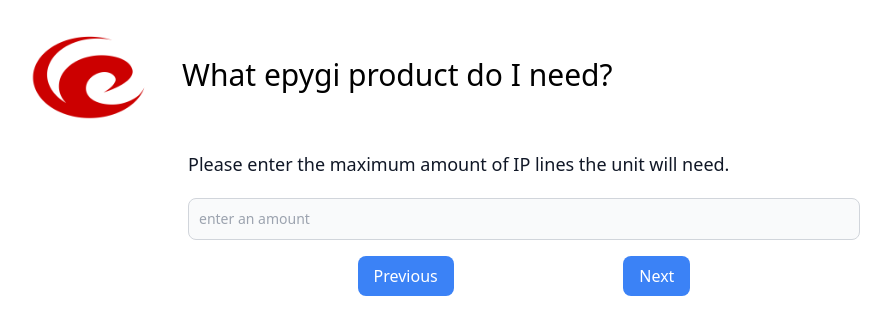
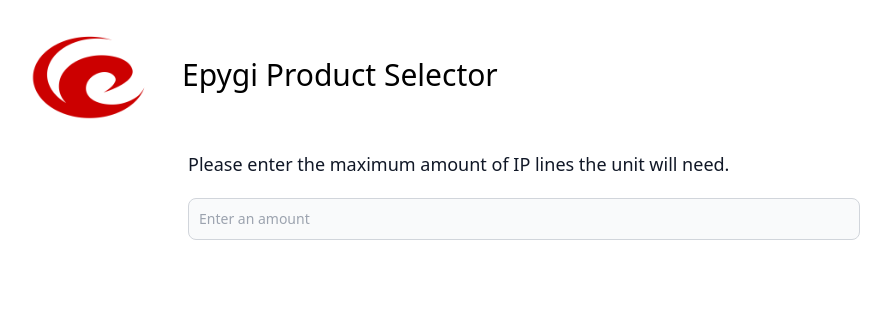
Before and after one commit to mariojcuello/epygi-recommender, a Next.js app: page / in a window 1280 px wide. Shown: the top 334 px of the page, without its empty margins (116-1007 px from the left). Built offline with nearby package versions, Linux system fonts and the light colour scheme.

Commit message:
created sub components for ui

```diff
--- a/src/components/questions/IPLines.js
+++ /dev/null
@@ -1,35 +0,0 @@
-import { useState, useEffect } from "react";
-
-const IPLines = (props) => {
-
-  const handleChange = (e) => {
-    const inputValue = e.target.value;
-    const numericValue = parseInt(inputValue);
-    if (!isNaN(numericValue)) {
-      props.setIpLines(numericValue.toString());
-    }
-  };
-
-  useEffect(() => {
-    console.log("IP Lines: " + props.ipLines);
-  }, [props.ipLines]);
-
-  return (
-    <div className="max-w-2xl mx-auto">
-      <label className="block text-lg text-gray-900 dark:text-white mb-5">
-        Please enter the maximum amount of IP lines the unit will need.
-      </label>
-      <input
-        type="text"
-        id="ipLines"
-        value={props.ipLines}
-        onChange={handleChange}
-        className="bg-gray-50 border border-gray-300 text-gray-900 text-sm rounded-lg focus:ring-blue-500 focus:border-blue-500 block w-full p-2.5 dark:bg-gray-700 dark:border-gray-600 dark:placeholder-gray-400 dark:text-white dark:focus:ring-blue-500 dark:focus:border-blue-500"
-        placeholder="enter an amount"
-        required
-      />
-    </div>
-  );
-};
-
-export default IPLines;
--- /dev/null
+++ b/src/components/questions/IpLineQuestion.js
@@ -0,0 +1,51 @@
+import { useState, useEffect } from "react";
+
+const IPLines = (props) => {
+  const [inputError, setInputError] = useState(false);
+
+  const handleChange = (e) => {
+    const inputValue = e.target.value;
+    const numericValue = parseInt(inputValue);
+    if (!isNaN(numericValue && inputValue !== "")) {
+      setInputError(false);
+      props.setIpLines(numericValue.toString());
+      props.setIsValidInput(true);
+    }
+      else {
+        setInputError(true);
+        props.setIpLines("");
+        props.setIsValidInput(false);
+      }
+    };
+
+
+  useEffect(() => {
+    console.log("IP Lines: " + props.ipLines);
+  }, [props.ipLines]);
+
+  return (
+   <div className="max-w-2xl mx-auto">
+      <label className="block text-lg text-gray-900 dark:text-white mb-5">
+        Please enter the maximum amount of IP lines the unit will need.
+      </label>
+      <input
+        type="text"
+        id="ipLines"
+        value={props.ipLines}
+        onChange={handleChange}
+        className={`bg-gray-50 border ${
+          inputError ? "border-red-500" : "border-gray-300"
+        } text-gray-900 text-sm rounded-lg focus:ring-blue-500 focus:border-blue-500 block w-full p-2.5 dark:bg-gray-700 dark:border-gray-600 dark:placeholder-gray-400 dark:text-white dark:focus:ring-blue-500 dark:focus:border-blue-500`}
+        placeholder="Enter an amount"
+        required
+      />
+      {inputError && (
+        <p className="text-red-500 text-sm mt-2">
+          Please enter a valid number.
+        </p>
+      )}
+    </div>
+  );
+};
+
+export default IPLines;
--- /dev/null
+++ b/src/components/questions/IsFxoQuestion.js
@@ -0,0 +1,35 @@
+import { useState, useEffect } from "react";
+import QuestionButton from "@/components/ui/QuestionButton";
+import QuestionText from "../ui/QuestionText";
+
+const IsFxoQuestion = (props) => {
+  const handleYesClick = () => {
+    props.setFXO(true);
+    props.setIsValidInput(true);
+  };
+
+  const handleNoClick = () => {
+    props.setFXO(false);
+    props.setIsValidInput(true);
+  };
+
+  return (
+    <div className="max-w-2xl mx-auto ">
+      <QuestionText question={"Does the unit need FXO ports?"} />
+      <div className="flex flex-row gap-20 place-content-center">
+        <QuestionButton
+          onClick={handleYesClick}
+          buttonText={"Yes"}
+          isSelected={props.isFXO ? true : null}
+        />
+        <QuestionButton
+          onClick={handleNoClick}
+          buttonText={"No"}
+          isSelected={props.isFXO ? false : props.isFXO === false ? true : null}
+        />
+      </div>
+    </div>
+  );
+};
+
+export default IsFxoQuestion;
--- a/src/components/ui/Header.js
+++ b/src/components/ui/Header.js
@@ -5,7 +5,7 @@
         src="/epygi_wave.png"
         className="max-w-[100px] md:max-w-[150px]"
       ></img>
-      <h1 className="text-3xl ml-5">What epygi product do I need?</h1>
+      <h1 className="text-3xl ml-5">Epygi Product Selector</h1>
     </div>
   );
 };
--- a/src/components/ui/NavQuestions.js
+++ b/src/components/ui/NavQuestions.js
@@ -1,22 +1,30 @@
 const NavQuestions = (props) => {
-
   const handleNext = () => {
     props.setCurrentQuestionIndex(props.currentQuestionIndex + 1);
+    props.setIsValidInput(false);
   };
 
   const handlePrevious = () => {
+    if (props.currentQuestionIndex > 0) {
       props.setCurrentQuestionIndex(props.currentQuestionIndex - 1);
+    }
   };
 
   return (
-    <div className="flex max-w-2xl mx-auto place-content-evenly">
+    <div className="grid grid-cols-2 max-w-2xl mx-auto place-content-center gap-10 mt-5">
+      {props.currentQuestionIndex > 0 && (
         <button
           type="button"
           onClick={handlePrevious}
+          disabled={props.currentQuestionIndex === 0}
           className="bg-blue-500 text-white rounded-lg py-2 px-4 mt-4"
         >
           Previous
         </button>
+      )}
+      {props.currentQuestionIndex === 0 && <div />}
+
+      {props.isValidInput && (
         <button
           type="button"
           onClick={handleNext}
@@ -24,6 +32,7 @@
         >
           Next
         </button>
+      )}
     </div>
   );
 };
--- /dev/null
+++ b/src/components/ui/QuestionButton.js
@@ -0,0 +1,15 @@
+const QuestionButton = ({ onClick, buttonText, isSelected }) => {
+  return (
+    <button
+      type="button"
+      onClick={onClick}
+      className={`${
+        isSelected ? "outline outline-3 outline-gray-400 bg-red-600" : "bg-red-500"
+      } text-white rounded-lg py-3 px-6 mt-4 text-xl hover:bg-red-600`}
+    >
+      {buttonText}
+    </button>
+  );
+};
+
+export default QuestionButton;
--- /dev/null
+++ b/src/components/ui/QuestionText.js
@@ -0,0 +1,9 @@
+const QuestionText = ({ question }) => {
+  return (
+    <div className="block text-2xl text-gray-900 dark:text-white mb-5">
+      {question}
+    </div>
+  );
+};
+
+export default QuestionText;
--- a/src/pages/index.js
+++ b/src/pages/index.js
@@ -1,35 +1,71 @@
 import Header from "@/components/ui/Header";
+
+import IpLineQuestion from "@/components/questions/IpLineQuestion";
+import IsFxoQuestion from "@/components/questions/IsFxoQuestion";
 import FXOPorts from "@/components/questions/FXOPorts";
-import IpLines from "@/components/questions/IPLines";
 import NavQuestions from "@/components/ui/NavQuestions";
 import { useState } from "react";
 
 export default function Home() {
+  const [currentQuestionIndex, setCurrentQuestionIndex] = useState(0);
+  const [isValidInput, setIsValidInput] = useState(false);
 
-  const [currentQuestionIndex, setCurrentQuestionIndex] = useState(0);
-
-  const[ipLines, setIpLines] = useState("")
-  const[fxoPorts, setFxoPorts] = useState("")
-  const[concurrentCalls, setConcurrentCalls] = useState("")
-  const[callRecording, setCallRecording] = useState("")
-  const[callCenter, setCallCenter] = useState("")
-  const[callCenterAgents, setCallCenterAgents] = useState("")
-  const[acd, setAcd] = useState("")
+  const [ipLines, setIpLines] = useState("");
+  const [isFXO, setIsFXO] = useState(null);
+  const [fxoPorts, setFxoPorts] = useState("");
+  const [isFXS, setIsFXS] = useState(false);
+  const [fxsPorts, setFxsPorts] = useState("");
+  const [concurrentCalls, setConcurrentCalls] = useState("");
+  const [callRecording, setCallRecording] = useState("");
+  const [isCallCenter, setIsCallCenter] = useState("");
+  const [callCenterAgents, setCallCenterAgents] = useState("");
+  const [acd, setAcd] = useState("");
 
   console.log("IP Lines from Index: " + ipLines);
 
   const questions = [
-    { id:0, question: "How many IP lines do you need?", component: <IpLines ipLines={ipLines} setIpLines={setIpLines}/> },
-    { id:1, question: "How many FXO ports do you need?", component: <FXOPorts fxoPorts={fxoPorts} setFxoPorts={setFxoPorts}/> },
-  ]
+    {
+      id: 0,
+      component: (
+        <IpLineQuestion
+          ipLines={ipLines}
+          setIpLines={setIpLines}
+          setIsValidInput={setIsValidInput}
+        />
+      ),
+    },
+    {
+      id: 1,
+      component: (
+        <IsFxoQuestion
+          isFXO={isFXO}
+          setFXO={setIsFXO}
+          setIsValidInput={setIsValidInput}
+        />
+      ),
+    },
+    {
+      id: 2,
+      component: (
+        <FXOPorts
+          fxoPorts={fxoPorts}
+          setFxoPorts={setFxoPorts}
+          setIsValidInput={setIsValidInput}
+        />
+      ),
+    },
+  ];
 
   return (
     <>
-      <Header/>
-
+      <Header />
       {questions[currentQuestionIndex].component}
-      <NavQuestions currentQuestionIndex={currentQuestionIndex} setCurrentQuestionIndex={setCurrentQuestionIndex}/>
-
+      <NavQuestions
+        currentQuestionIndex={currentQuestionIndex}
+        setCurrentQuestionIndex={setCurrentQuestionIndex}
+        isValidInput={isValidInput}
+        setIsValidInput={setIsValidInput}
+      />
     </>
   );
 }
```
Also changed, not shown: src/components/questions/FXSPorts.js (added), src/components/questions/isFXS.js (added). Lines whose indentation alone changed are shown as unchanged.
